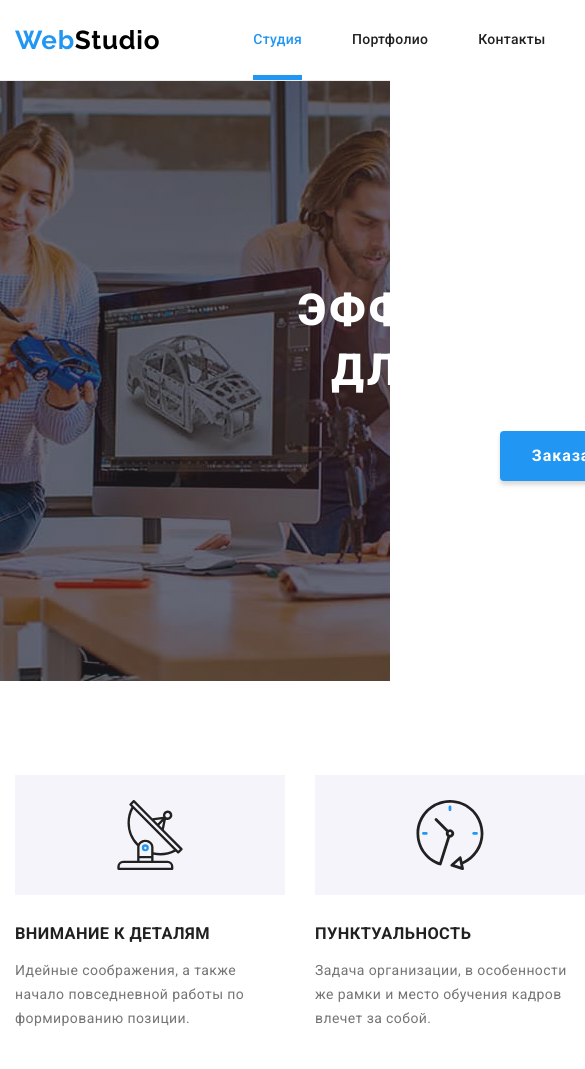
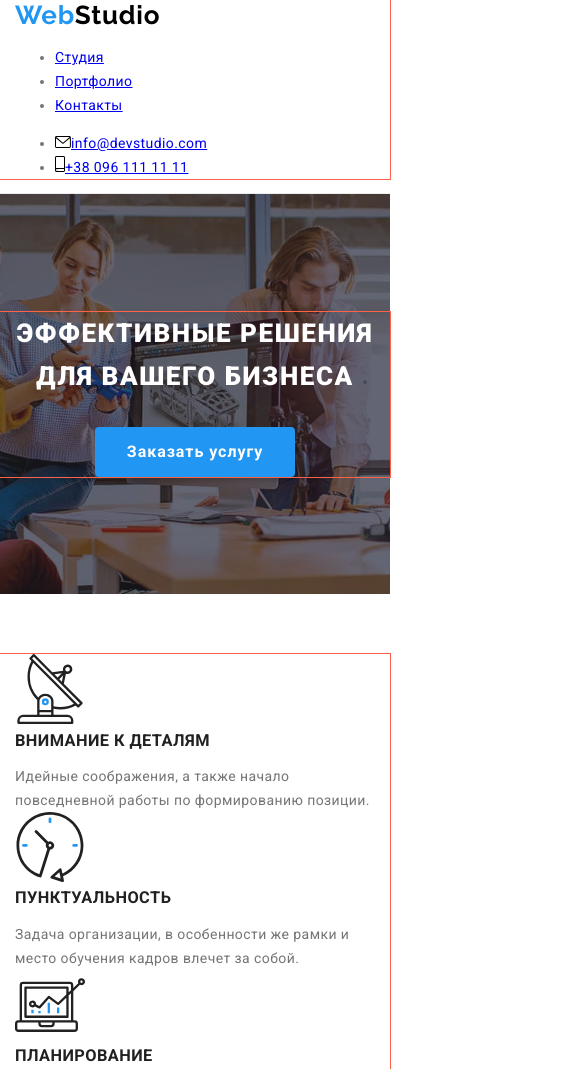
Before and after one commit to IvanRoschin/Web-studio, a plain HTML site: page index.html in a window 390 px wide. Shown: the top 1069 px of the page, 585 px wide, since content can reach past the window. Drawn offline with nearby package versions, Linux system fonts and the light colour scheme.

Commit message:
adaptive-mobile-first-hero

```diff
--- a/sass/components/_features.scss
+++ b/sass/components/_features.scss
@@ -16,24 +16,24 @@
 
 .feature {
    @extend %list;
-   @extend %grid;
+//    @extend %grid;
 
-    &__item {
-      --items: 4;
-      @extend %grid-item;
-    }
+//     &__item {
+//       --items: 4;
+//       @extend %grid-item;
+//     }
 
-    &__item:nth-child(4n) {
-        margin-right: 0;
-    }
+//     &__item:nth-child(4n) {
+//         margin-right: 0;
+//     }
 
-    &__item-group {
-        @include centeredFlex(flex);
+//     &__item-group {
+//         @include centeredFlex(flex);
 
-        height: 120px;
-        margin-bottom: 30px;
-        background-color: var(--third-background-color);
-    }
+//         height: 120px;
+//         margin-bottom: 30px;
+//         background-color: var(--third-background-color);
+//     }
 
     &__item-subtitle {
         color: var(--title-text-color);
--- a/sass/components/_header.scss
+++ b/sass/components/_header.scss
@@ -8,17 +8,19 @@
     @extend %container;
 }
 
-.page-header__container {
-    @include centeredFlex (flex);
-  }
+// .page-header__container {
+//     @include centeredFlex (flex);
+//   }
 
 .logo {
     font-family: var(--secondary-font);
     font-weight: 700;
-    font-size: 26px;
-    line-height: 1.19;
+    // font-size: 26px;
+    // line-height: 1.19;
     letter-spacing: 0.03em;
     text-decoration: none;
+    font-size: 24px;
+    line-height: 1.17;
 
     &__web {
         color: var(--accent-color);
@@ -30,103 +32,104 @@
 }
 
 .page-header__logo {
-    margin-right: 93px;
+    // margin-right: 93px;
+    margin-right: 276px;
 }
 
 /* site-nav */
-.site-nav {
-    @include centeredFlex (flex);
+// .site-nav {
+//     @include centeredFlex (flex);
 
-    &__list {
-       @include centeredFlex (flex);
+//     &__list {
+//        @include centeredFlex (flex);
 
-       padding: 0;
-       margin: 0;
-       list-style: none;
-    }
+//        padding: 0;
+//        margin: 0;
+//        list-style: none;
+//     }
 
-    &__item:not(:last-child) {
-        margin-right: 50px;
-    }
+//     &__item:not(:last-child) {
+//         margin-right: 50px;
+//     }
 
-    &__item {
-        position: relative;
-    }
+//     &__item {
+//         position: relative;
+//     }
 
-    &__link {
-        display: block;
+//     &__link {
+//         display: block;
 
-        color: var(--title-text-color);
-        text-decoration: none;
-        letter-spacing: 0.02em;
-        font-weight: 500;
-        font-size: 14px;
-        line-height: 1.14;
-        padding: 32px 0 32px 0;
+//         color: var(--title-text-color);
+//         text-decoration: none;
+//         letter-spacing: 0.02em;
+//         font-weight: 500;
+//         font-size: 14px;
+//         line-height: 1.14;
+//         padding: 32px 0 32px 0;
 
-        transition: color var(--transition-duration) var(--transition-timing-function);
-    }
+//         transition: color var(--transition-duration) var(--transition-timing-function);
+//     }
 
-    &__link:hover,
-    &__link:focus {
-        color: var(--accent-color);
-    }
+//     &__link:hover,
+//     &__link:focus {
+//         color: var(--accent-color);
+//     }
 
-    &__link--current {
-        color: var(--accent-color);
-        position: relative;
-    }
-    /* UNDERLINE*/
+//     &__link--current {
+//         color: var(--accent-color);
+//         position: relative;
+//     }
+//     /* UNDERLINE*/
 
-    &__link--current::after {
-       content: '';
-       position: absolute;
-       left: 0;
-       bottom: 0;
+//     &__link--current::after {
+//        content: '';
+//        position: absolute;
+//        left: 0;
+//        bottom: 0;
 
-       display: block;
+//        display: block;
 
-       width: 100%;
-       height: 5px;
-       background-color: var(--accent-color);
-    }
-}
+//        width: 100%;
+//        height: 5px;
+//        background-color: var(--accent-color);
+//     }
+// }
 
 /* contact links */
-.contacts {
-    @include centeredFlex (flex);
+// .contacts {
+//     @include centeredFlex (flex);
 
-    margin-left: auto;
+//     margin-left: auto;
 
-    padding: 0;
-    list-style: none;
+//     padding: 0;
+//     list-style: none;
 
-    &__item:not(:last-child) {
-        margin-right: 30px;
-    }
+//     &__item:not(:last-child) {
+//         margin-right: 30px;
+//     }
 
-    &__link {
-        @include centeredFlex (flex);
+//     &__link {
+//         @include centeredFlex (flex);
 
-        color: var(--primary-text-color);
-        fill: var(--primary-text-color);
-        text-decoration: none;
-        letter-spacing: 0.02em;
-        font-weight: 500;
+//         color: var(--primary-text-color);
+//         fill: var(--primary-text-color);
+//         text-decoration: none;
+//         letter-spacing: 0.02em;
+//         font-weight: 500;
 
-        transition:
-        color var(--transition-duration) var(--transition-timing-function),
-        fill var(--transition-duration) var(--transition-timing-function);
-    }
+//         transition:
+//         color var(--transition-duration) var(--transition-timing-function),
+//         fill var(--transition-duration) var(--transition-timing-function);
+//     }
 
-    &__link:hover,
-    &__link:focus {
-        color: var(--accent-color);
-        fill: var(--accent-color);
-    }
+//     &__link:hover,
+//     &__link:focus {
+//         color: var(--accent-color);
+//         fill: var(--accent-color);
+//     }
 
-    &__icon {
-        margin-right: 10px;
-    }
-}
+//     &__icon {
+//         margin-right: 10px;
+//     }
+// }
  /*#endregion*/
--- a/sass/components/_hero.scss
+++ b/sass/components/_hero.scss
@@ -1,7 +1,8 @@
 /*#region SECTION HERO*/
 
 .section-hero {
-    padding: 200px 0px 200px 0px;
+    // padding: 200px 0px 200px 0px;
+    padding: 118px 0 118px 0;
     text-align: center;
 }
 .container {
@@ -9,8 +10,10 @@
 }
 
 .hero--overlay {
-    height: 600px;
-    max-width: 1600px;
+    // height: 600px;
+    // max-width: 1600px;
+    height: 400px;
+    max-width: 480px;
     margin-left: auto;
     margin-right: auto;
 
@@ -29,8 +32,10 @@
 
     color: var(--primary-background-color);
     font-weight: 900;
-    font-size: 44px;
-    line-height: 1.36;
+    // font-size: 44px;
+    // line-height: 1.36;
+    font-size: 26px;
+    line-height: 1.62;
     letter-spacing: 0.06em;
     text-transform: uppercase;
 }
--- a/sass/main.scss
+++ b/sass/main.scss
@@ -1,5 +1,7 @@
 @import "./utils/variables";
 @import "./utils/utils";
+@import "./utils/breakpoints";
+@import "./utils/container";
 @import "./utils/placeholders";
 @import "./utils/mixin";
 @import "./components/header";
--- /dev/null
+++ b/sass/utils/_breakpoints.scss
@@ -0,0 +1,3 @@
+$mobile: 480px;
+$tablet: 768px;
+$desktop: 1200px;
--- /dev/null
+++ b/sass/utils/_container.scss
@@ -0,0 +1,11 @@
+%container {
+    padding-left: 15px;
+    padding-right: 15px;
+    margin-left: auto;
+    margin-right: auto;
+    outline: 1px solid tomato;
+
+    @media (min-width: 480px) {
+        width: 480px;
+    }
+}
--- a/sass/utils/_placeholders.scss
+++ b/sass/utils/_placeholders.scss
@@ -1,14 +1,9 @@
 /*#region Placeholders*/
-%container {
-    width: 1200px;
-    padding-left: 15px;
-    padding-right: 15px;
-    margin-left: auto;
-    margin-right: auto;
-}
 
 %section {
-    padding: 94px 0px 94px 0px;
+    // padding: 94px 0px 94px 0px;
+
+    padding: 60px 0px 60px 0px;
 }
 
 %list {
@@ -38,7 +33,10 @@
     font-size: 36px;
     line-height: 1.17;
     text-align: center;
-    margin-bottom: 50px;
+    // margin-bottom: 50px;
+    margin-bottom: 30px;
+    margin-top: 0;
+
 }
 
 %btn {
```
Also changed, not shown: css/main.css, css/main.min.css, 2 other files.
